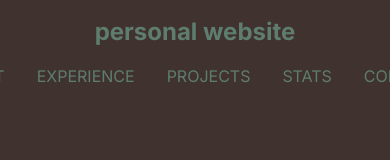
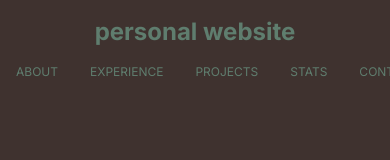
Before and after one commit to mrsinani/as_web, a Next.js app: page / in a window 390 px wide. Shown: the top 160 px of the page. Built offline with nearby package versions, Linux system fonts and the light colour scheme.

Commit message:
text to fit size // mobile

```diff
--- a/components/Navigation.tsx
+++ b/components/Navigation.tsx
@@ -10,12 +10,12 @@ export default function Navigation() {
     const isActive = (path: string) => pathname === path;
 
     return (
-        <nav className="w-full fixed top-0 left-0 z-50 bg-[#]">
+        <nav className="w-full fixed top-0 left-0 z-50 bg-[#] ">
             <div className="z-50 container mx-auto px-4 py-4 flex flex-col sm:flex-row items-center justify-between ">
                 <Link href="/" className="z-50 text-2xl font-bold text-[#5F7D6E] mb-4 sm:mb-0">
                     personal website
                 </Link>
-                <div className="z-50 flex space-x-8">
+                <div className="z-50 flex space-x-8 max-w-full text-xs sm:text-sm">
                     {/* Navigation links */}
                     {[
                         { href: '/about', label: 'ABOUT' },
```
